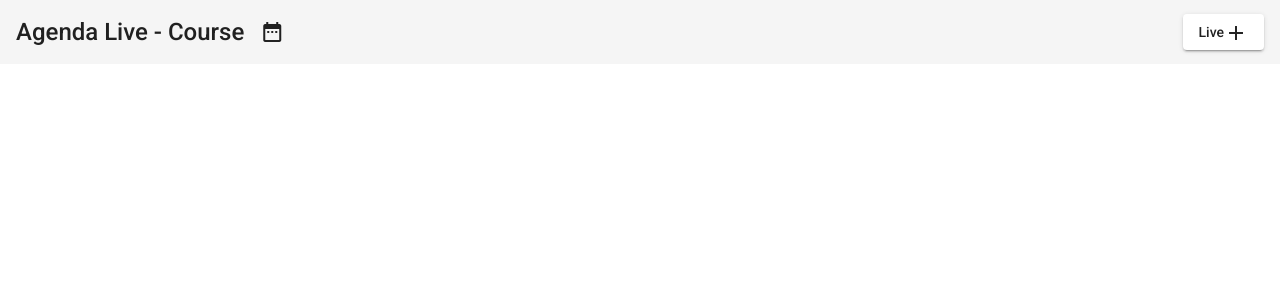
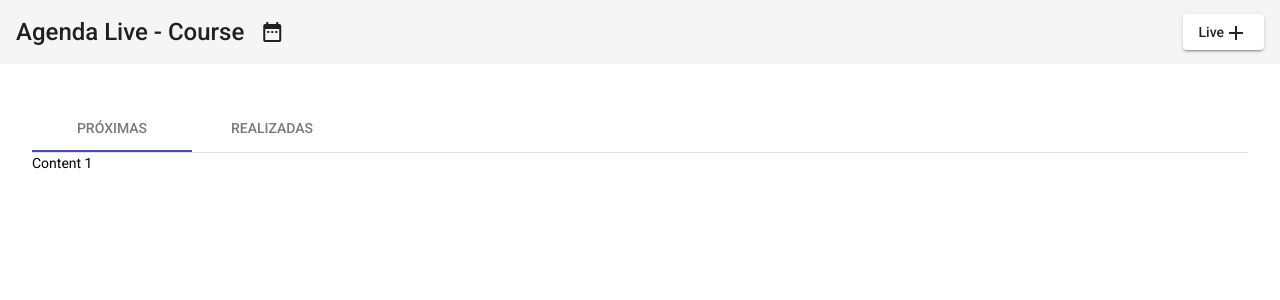
Before and after one commit to AndersonCRocha/lives-angular-course, an Angular app: page / in a window 1280 px wide. Shown: the top 300 px of the page. Built offline with nearby package versions, Linux system fonts and the light colour scheme.

Commit message:
Added tabs component

```diff
--- a/src/app/views/home/home.component.html
+++ b/src/app/views/home/home.component.html
@@ -8,3 +8,5 @@
     <button mat-raised-button>Live<mat-icon>add</mat-icon></button>
   </mat-toolbar-row>
 </mat-toolbar>
+
+<app-live-list></app-live-list>
--- /dev/null
+++ b/src/app/views/home/live-list/live-list.component.css
@@ -0,0 +1,3 @@
+.tabs {
+  padding: 40px 2rem 0;
+}
--- /dev/null
+++ b/src/app/views/home/live-list/live-list.component.html
@@ -0,0 +1,4 @@
+<mat-tab-group mat-align-tabs="start" class="tabs">
+  <mat-tab label="PRÓXIMAS">Content 1</mat-tab>
+  <mat-tab label="REALIZADAS">Content 2</mat-tab>
+</mat-tab-group>
--- /dev/null
+++ b/src/app/views/home/live-list/live-list.component.ts
@@ -0,0 +1,15 @@
+import { Component, OnInit } from '@angular/core';
+
+@Component({
+  selector: 'app-live-list',
+  templateUrl: './live-list.component.html',
+  styleUrls: ['./live-list.component.css']
+})
+export class LiveListComponent implements OnInit {
+
+  constructor() { }
+
+  ngOnInit(): void {
+  }
+
+}
```
Also changed, not shown: src/app/app.module.ts (+8 -3 lines), 1 other file (tests, documents, lock files or other folders).
